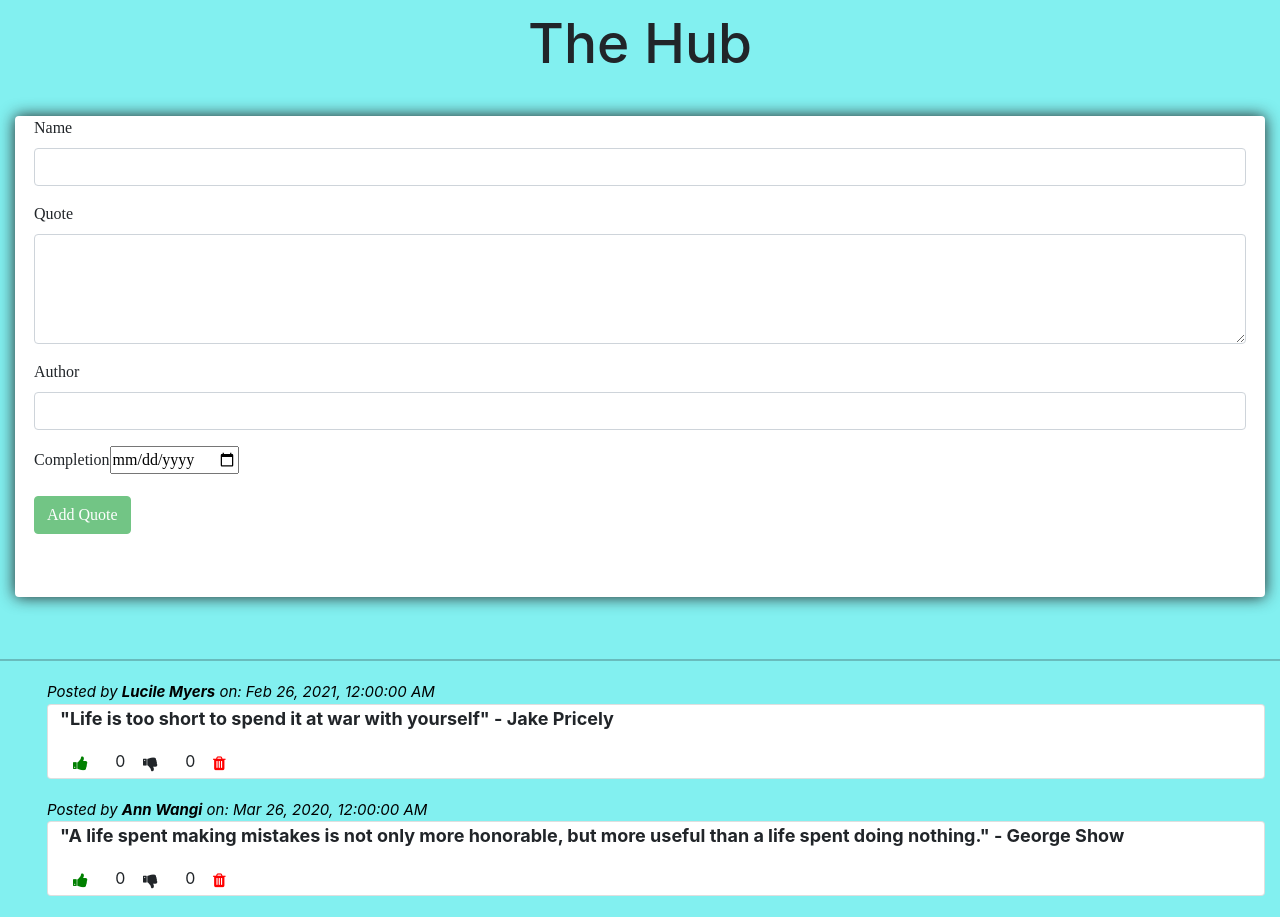
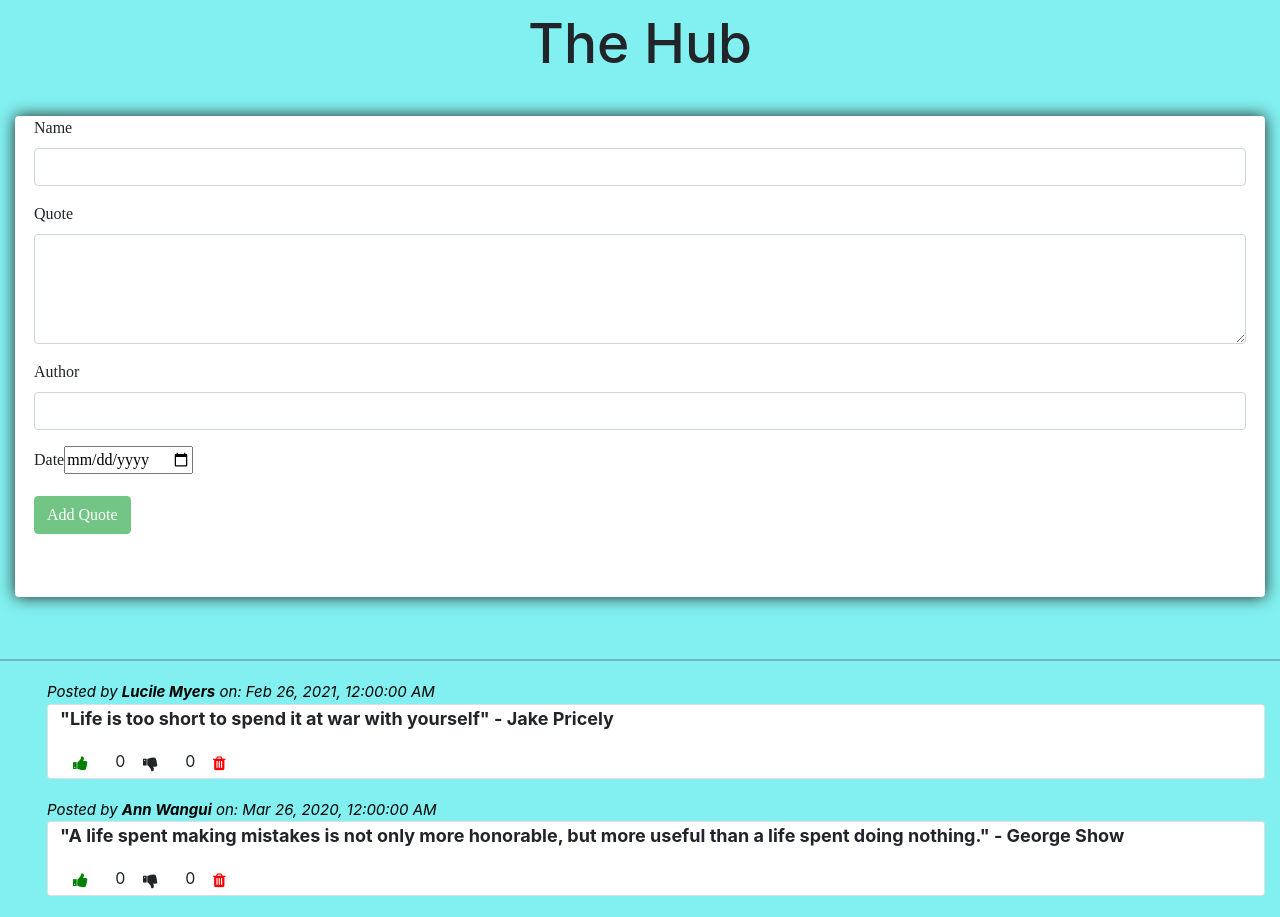
Before and after one commit to savanahatieno/quoteapp1, an Angular app: page / in a window 1280 px wide. Shown: the top 917 px of the page. Built offline with nearby package versions, Linux system fonts and the light colour scheme.

Commit message:
intial changes and fixing errors

```diff
--- a/src/app/quotes-form/quotes-form.component.html
+++ b/src/app/quotes-form/quotes-form.component.html
@@ -81,7 +81,7 @@
       <div [hidden]="author.valid || author.pristine" class="alert alert-danger"><p>Author name is required</p></div>
     </div>
     <div class="form-group">
-      <label for="complete">Completion</label>
+      <label for="complete">Date</label>
       <input
         type="date"
         id="complete"
--- a/src/app/quotes/quotes.component.html
+++ b/src/app/quotes/quotes.component.html
@@ -3,7 +3,7 @@
 <div class="container col-md-12">
   <ul class="all-cards">
     <div *ngFor="let quote of quotes; let i = index">
-      <p id="post" style="color: black">
+       <p id="post" style="color: black">
         <em
           >Posted by <strong>{{ quote.name }}</strong>
           <span id="date" id="datecolor">
--- a/src/app/quotes/quotes.component.ts
+++ b/src/app/quotes/quotes.component.ts
@@ -15,7 +15,7 @@ export class QuotesComponent implements OnInit {
       new Date(2021, 1, 26)
     ),
     new Quote(
-      'Ann Wangi',
+      'Ann Wangui',
       '"A life spent making mistakes is not only more honorable, but more useful than a life spent doing nothing."',
       'George Show',
       new Date(2020, 2, 26)
@@ -60,6 +60,7 @@ export class QuotesComponent implements OnInit {
     }
   }
 
+
   constructor() {}
 
   ngOnInit(): void {}
```
